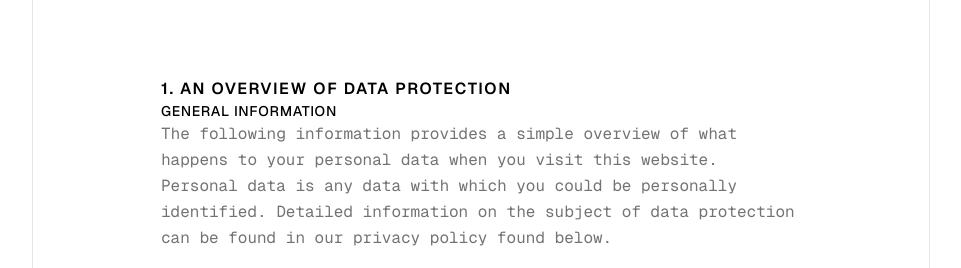
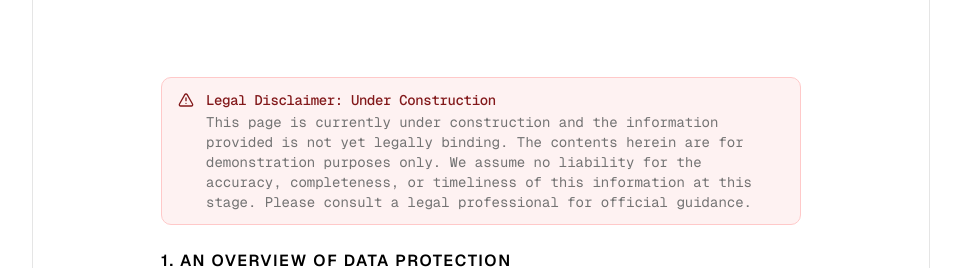
Before and after one commit to hyeprlabs/hyeprlabs, a Next.js app: page /legal/privacy-policy in a window 1280 px wide. Shown: the part 530-798 px from the top of the page, without its empty margins (159-1120 px from the left). Built offline with nearby package versions, Linux system fonts and the light colour scheme.

Commit message:
refactor: add LegalDisclaimer component to Privacy Policy and Terms of Service pages for enhanced legal clarity

```diff
--- a/src/app/(marketing)/legal/privacy-policy/page.tsx
+++ b/src/app/(marketing)/legal/privacy-policy/page.tsx
@@ -1,6 +1,7 @@
 import type { Metadata } from "next";
 import { MarketingHero } from "@/components/marketing/marketing-hero";
 import { FullWidthDivider } from "@/components/ui/full-width-divider";
+import { LegalDisclaimer } from "@/components/legal/legal-disclaimer";
 import { CallToAction } from "@/components/marketing/cta";
 import { Footer } from "@/components/marketing/footer";
 
@@ -35,6 +36,7 @@ function Article() {
     <div className="relative border-b border-border">
       <FullWidthDivider position="top" />
       <article className="mx-auto max-w-2xl px-4 py-16 md:py-24 text-sm sm:text-base font-mono text-muted-foreground pb-24 text-left">
+        <LegalDisclaimer />
         <section>
           <h2 className="text-sm sm:text-base font-semibold text-foreground font-sans uppercase tracking-widest">
             1. An Overview of Data Protection
--- a/src/app/(marketing)/legal/terms-of-service/page.tsx
+++ b/src/app/(marketing)/legal/terms-of-service/page.tsx
@@ -1,6 +1,7 @@
 import type { Metadata } from "next";
 import { MarketingHero } from "@/components/marketing/marketing-hero";
 import { FullWidthDivider } from "@/components/ui/full-width-divider";
+import { LegalDisclaimer } from "@/components/legal/legal-disclaimer";
 import { CallToAction } from "@/components/marketing/cta";
 import { Footer } from "@/components/marketing/footer";
 
@@ -35,6 +36,7 @@ function Article() {
     <div className="relative border-b border-border">
       <FullWidthDivider position="top" />
       <article className="mx-auto max-w-2xl px-4 py-16 md:py-24 text-sm sm:text-base font-mono text-muted-foreground pb-24 text-left">
+        <LegalDisclaimer />
         <section>
           <h2 className="text-sm sm:text-base font-semibold text-foreground font-sans uppercase tracking-widest">
             1. Scope of Application
```
